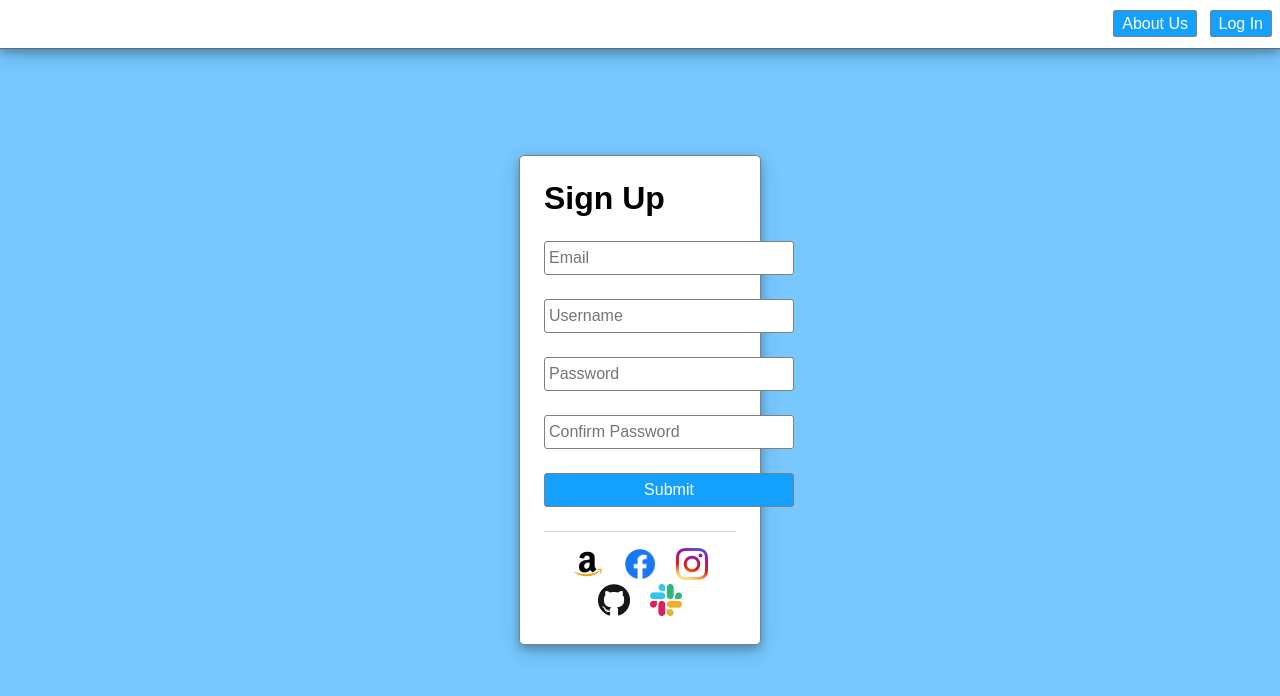
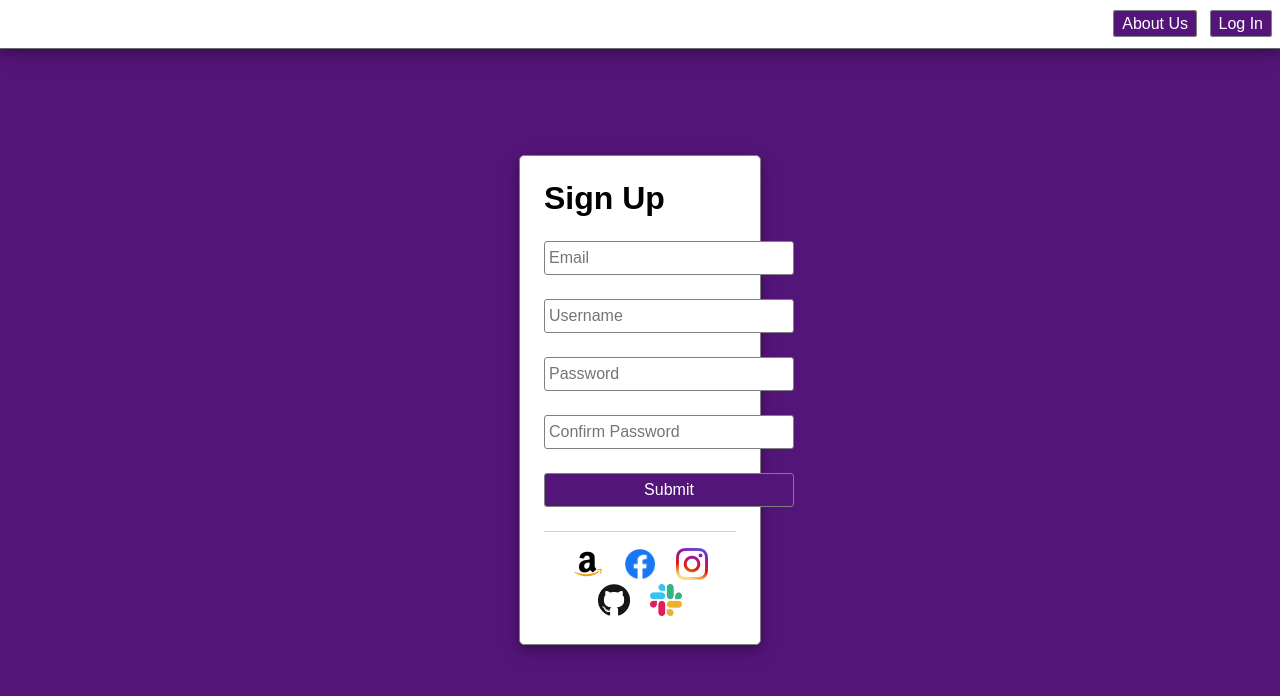
Before and after one commit to jtallen223/HTMLRegisterPage, a plain HTML site: page index.html in a window 1280 px wide. Drawn offline with Linux system fonts and the light colour scheme.

Commit message:
changed background color

```diff
--- a/main.css
+++ b/main.css
@@ -1,5 +1,5 @@
 body {
-    background-color: #76c8ff;
+    background-color: #541579;
     margin: 0;
     font-family: sans-serif;
     display: flex;
@@ -20,7 +20,7 @@ header {
 
 header a {
     color: white;
-    background-color: #13a0ff;
+    background-color: #541579;
     border: solid 1px gray;
     border-radius: 3px;
     padding: .25rem .5rem;
@@ -32,7 +32,7 @@ header a {
 }
 
 header a:hover, form button:hover {
-    background-color: #1084d1;
+    background-color: #541579;
     cursor: pointer;
 }
 
@@ -64,7 +64,7 @@ form input, form button {
 
 form button {
     color: white;
-    background-color: #13a0ff;
+    background-color: #541579;
 }
 
 footer {
```
